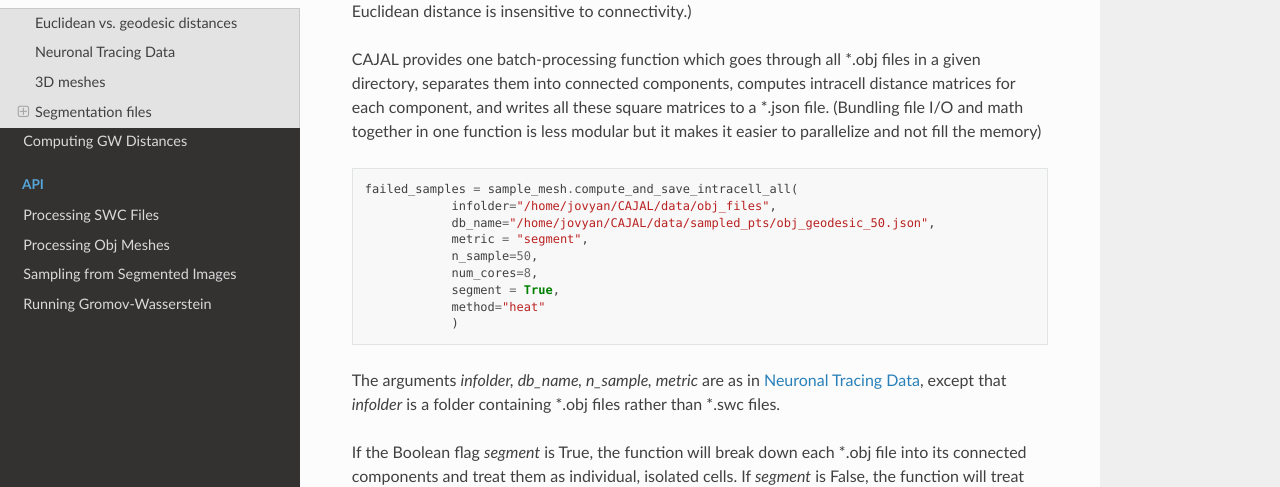
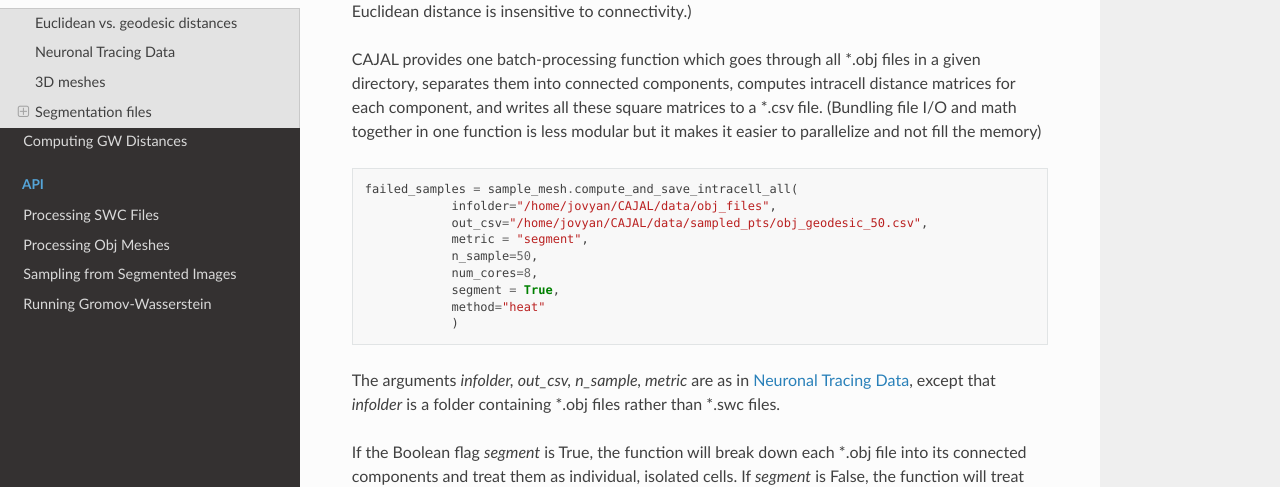
Before and after one commit to CamaraLab/CAJAL, a Sphinx documentation site: the page built from docs/computing-intracell-distance-matrices.rst, in a window 1280 px wide and 900 px high, scrolled down 2195 px. Shown: the part 208-695 px from the top of the window. Built offline with Sphinx 7.4.7 and the Read the Docs theme 2.0.0, drawn with Linux system fonts in a browser that asks for light colours; some of the changed text lies outside the part shown.

Commit message:
Updated documentation.

```diff
--- a/docs/computing-intracell-distance-matrices.rst
+++ b/docs/computing-intracell-distance-matrices.rst
@@ -46,15 +46,16 @@
 CAJAL supports neuronal tracing data in the SWC spec as specified `here
 <http://www.neuronland.org/NLMorphologyConverter/MorphologyFormats/SWC/Spec.html>`_.
 
-The function :func:`sample_swc.compute_and_save_intracell_all` operates on
-directories of \*.swc files and populates a \*.json database with intracell
+The function :func:`sample_swc.compute_and_save_intracell_all_csv`
+operates on
+directories of \*.swc files and populates a \*.csv file with intracell
 distance matrices, one for each cell in the source directory.
 
 .. code-block:: python
 
 		failed_cells = sample_swc.compute_and_save_intracell_all(
                     infolder = "/home/jovyan/CAJAL/CAJAL/data/swc_files",
-		    db_name= "/home/jovyan/CAJAL/CAJAL/data/swc_icd.json",
+		    out_csv= "/home/jovyan/CAJAL/CAJAL/data/swc_icdm.csv",
 		    metric = "geodesic",
 		    n_sample = 50,
 		    num_cores = 8,
@@ -62,8 +63,9 @@
 		    keep_disconnect =False
 		    )
 
-Here, `infolder` is a directory full of \*.swc files and `db_name` is a (not
-already-existing) \*.json file where the intracell distance matrices will be
+Here, `infolder` is a directory full of \*.swc files and `out_csv` is a
+(not already-existing) \*.csv file where the intracell distance matrices
+will be
 written. The argument `metric` can be either "euclidean" or
 "geodesic". `types_keep` is an optional argument, one can supply a list of
 integers corresponding to node types to sample from as in the SWC spec. (If
@@ -120,7 +122,7 @@
 CAJAL provides one batch-processing function which goes through all \*.obj
 files in a given directory, separates them into connected components, computes
 intracell distance matrices for each component, and writes all these square
-matrices to a \*.json file. (Bundling file I/O and math together in one
+matrices to a \*.csv file. (Bundling file I/O and math together in one
 function is less modular but it makes it easier to parallelize and not fill the
 memory)
 
@@ -128,7 +130,7 @@
 
 		failed_samples = sample_mesh.compute_and_save_intracell_all(
 		            infolder="/home/jovyan/CAJAL/data/obj_files",
-			    db_name="/home/jovyan/CAJAL/data/sampled_pts/obj_geodesic_50.json",
+			    out_csv="/home/jovyan/CAJAL/data/sampled_pts/obj_geodesic_50.csv",
 			    metric = "segment",
 			    n_sample=50,
 			    num_cores=8,
@@ -136,7 +138,7 @@
 			    method="heat"
 			    )
 
-The arguments `infolder, db_name, n_sample, metric` are as in :ref:`Neuronal
+The arguments `infolder, out_csv, n_sample, metric` are as in :ref:`Neuronal
 Tracing Data`, except that `infolder` is a folder containing \*.obj files
 rather than \*.swc files.
 
@@ -293,10 +295,10 @@
 .. code-block:: python
 
 		infolder ="/home/jovyan/CAJAL/CAJAL/data/tiff_images_cleaned/"
-		db_name="/home/jovyan/CAJAL/CAJAL/data/tiff_sampled_50.json"
+		out_csv="/home/jovyan/CAJAL/CAJAL/data/tiff_sampled_50.csv"
 		sample_seg.compute_and_save_intracell_all(
 		       infolder,
-		       db_name,
+		       out_csv,
 		       n_sample = 50,
 		       num_cores = 8,
 		       background = 0,
@@ -329,14 +331,14 @@
 .. code-block:: python
 
 		run_gw.compute_gw_distance_matrix(
-		    intracell_db_loc = "/home/jovyan/CAJAL/CAJAL/data/swc_icd.json",
-		    gw_db_loc = "/home/jovyan/CAJAL/CAJAL/data/gw_dists.json",
-		    save_mat = False,
-		    num_cores = 8,
-		    chunk_size = 1000
+		    intracell_db_loc = "/home/jovyan/CAJAL/CAJAL/data/swc_icd.csv",
+		    gw_csv = "/home/jovyan/CAJAL/CAJAL/data/gw_dists.csv",
+		    save_mat = False
 		    )
 
-In this function call, `intracell_db_loc` points to an input \*.json database which has been populated by intracell distance matrices, and `gw_db_loc` points to an output \.json database which does not yet exist. The fact that `save_mat` is False tells CAJAL not to retain the coupling matrices which represent the best possible pairing between two cells. `num_cores` and `chunk_size` are parameters controlling the degree of parallelization.
+In this function call, `intracell_db_loc` points to an input \*.json database which has been populated by intracell distance matrices, and `gw_db_loc` points to an output \.json database which does not yet exist. The fact that `save_mat` is False tells CAJAL not to retain the coupling matrices which represent the best possible pairing between two cells.
+
+Numpy should automatically parallelize under the hood. Please check your process manager on Windows or use the "top" command to verify that the program is indeed making use of all cores on your machine.
 
 .. warning::
 
--- a/docs/conf.py
+++ b/docs/conf.py
@@ -30,7 +30,8 @@
               ]
 autodoc_typehints = 'both'
 autodoc_type_aliases = { 'VertexArray' : 'sample_mesh.VertexArray',
-                         'FaceArray' : 'sample_mesh.FaceArray'
+                         'FaceArray' : 'sample_mesh.FaceArray',
+                         'WeightedTree' : 'sample_swc.WeightedTree'
                         }
 
 templates_path = ['_templates']
```
Also changed, not shown: docs/sample_swc.rst (+32 -7 lines), 3 other files.
